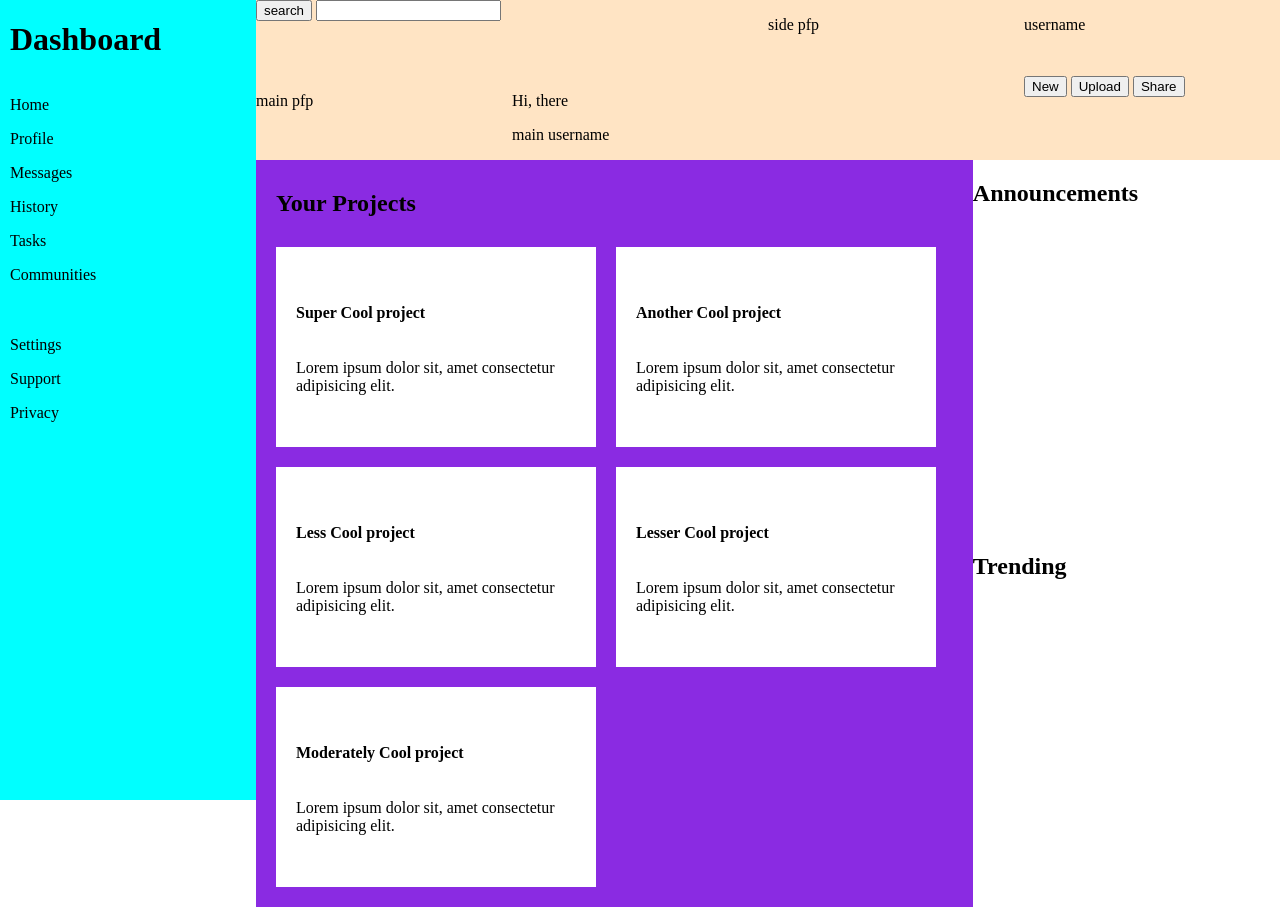
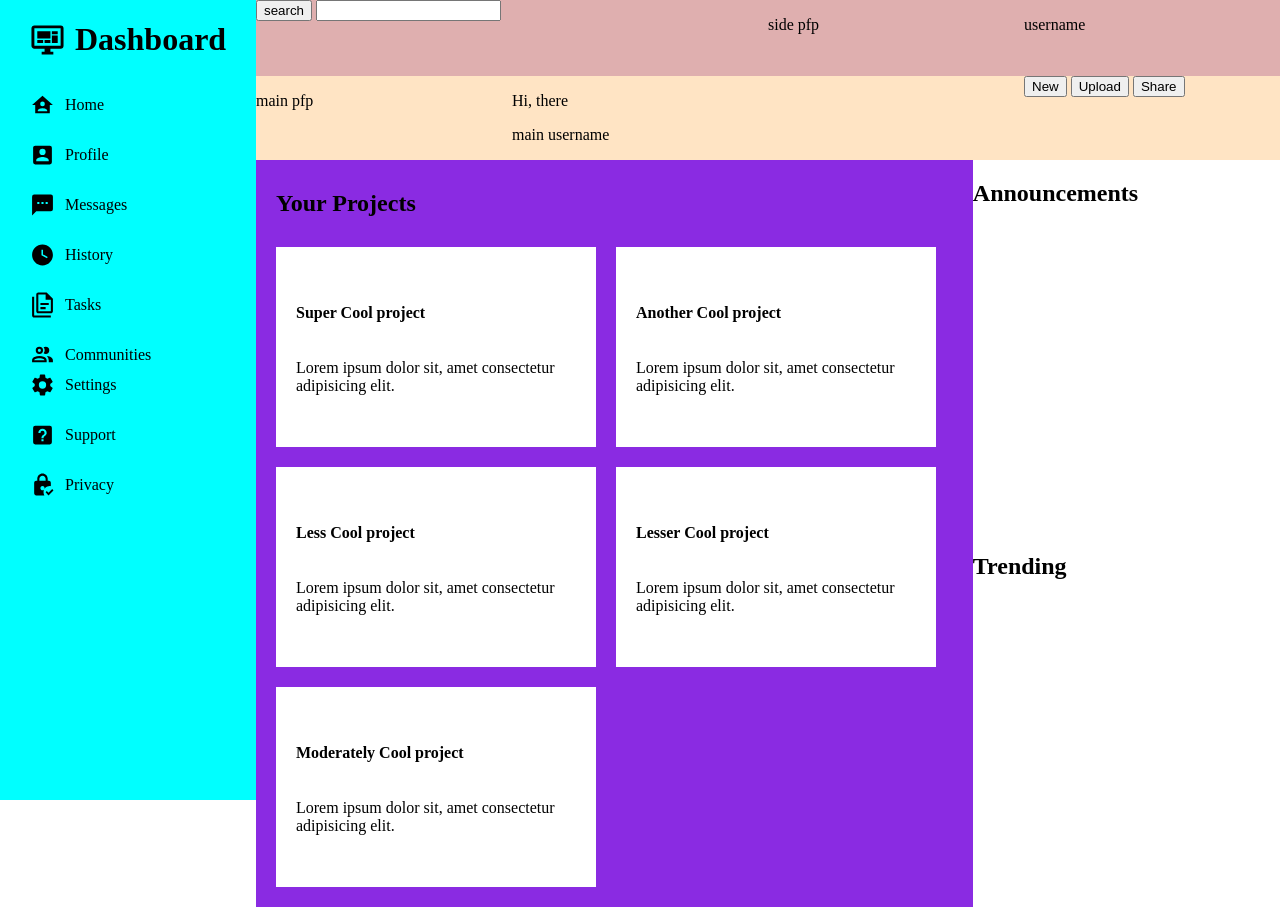
Before and after one commit to tony770/Dashboard, a plain HTML site: page index.html in a window 1280 px wide. Drawn offline with Linux system fonts and the light colour scheme.

Commit message:
icon added to sidebar

```diff
--- a/index.html
+++ b/index.html
@@ -10,20 +10,48 @@
     <div class="main">
         <div class="sidebar">
             <div class="heading">
+                <div class="iconText">
+                    <img src="./Images/monitor-dashboard.svg" alt="dashboard-icon" class="dashboard-icon">
                     <h1>Dashboard</h1>
                 </div>
+            </div>
             <div class="nav">
+                <div class="iconText">
+                    <img src="./Images/home-account.svg" alt="home-icon">
                     <p>Home</p>
+                </div>
+                <div class="iconText">
+                    <img src="./Images/account-box.svg" alt="profile-icon">
                     <p>Profile</p>
+                </div>
+                <div class="iconText">
+                    <img src="./Images/message-processing.svg" alt="message-icon">
                     <p>Messages</p>
+                </div>
+                <div class="iconText">
+                    <img src="./Images/clock-time-four.svg" alt="history-icon">
                     <p>History</p>
+                </div>
+                <div class="iconText">
+                    <img src="./Images/file-document-multiple-outline.svg" alt="task-icon">
                     <p>Tasks</p>
+                </div>
+                <div class="iconText">
+                    <img src="./Images/account-multiple-outline.svg" alt="community-icon">
                     <p>Communities</p>
                 </div>
+            </div>
             <div class="branding">
+                <div class="iconText">
+                    <img src="./Images/cog.svg" alt="setting-icon">
                     <p>Settings</p>
+                </div><div class="iconText">
+                    <img src="./Images/help-box.svg" alt="support-icon">
                     <p>Support</p>
+                </div><div class="iconText">
+                    <img src="./Images/lock-check.svg" alt="privacy-icon">
                     <p>Privacy</p>
+                </div>
             </div>
         </div>
 
--- a/styles.css
+++ b/styles.css
@@ -25,6 +25,10 @@ body {
     margin-left: 10px;
 }
 
+.branding {
+    margin-top: 40px;
+}
+
 
 .header {
     grid-column: 2/3;
@@ -40,6 +44,7 @@ body {
     grid-template-columns:  2fr repeat(2, 1fr);
     grid-column: 1/3;
     grid-row: 1/2;
+    background-color: rgb(223, 175, 175);
 }
 
 .bottom-header {
@@ -94,3 +99,16 @@ body {
 .trend-container {
     grid-row: 2/3;
 }
+
+img {
+    width: 25px;
+}
+
+.dashboard-icon {
+    width: 35px;
+}
+
+.iconText {
+    display: flex;
+    margin-left: 30px;
+}
```
Lines whose indentation alone changed are shown as unchanged.
